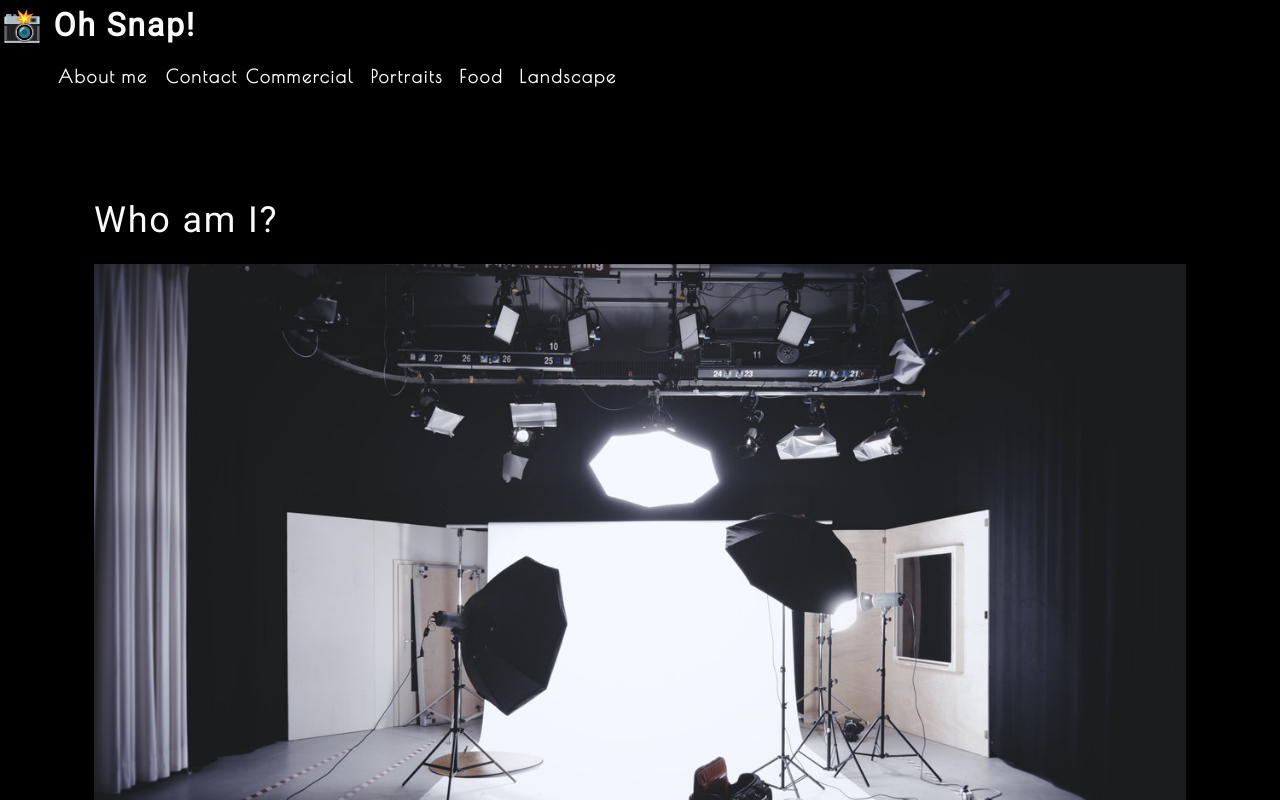
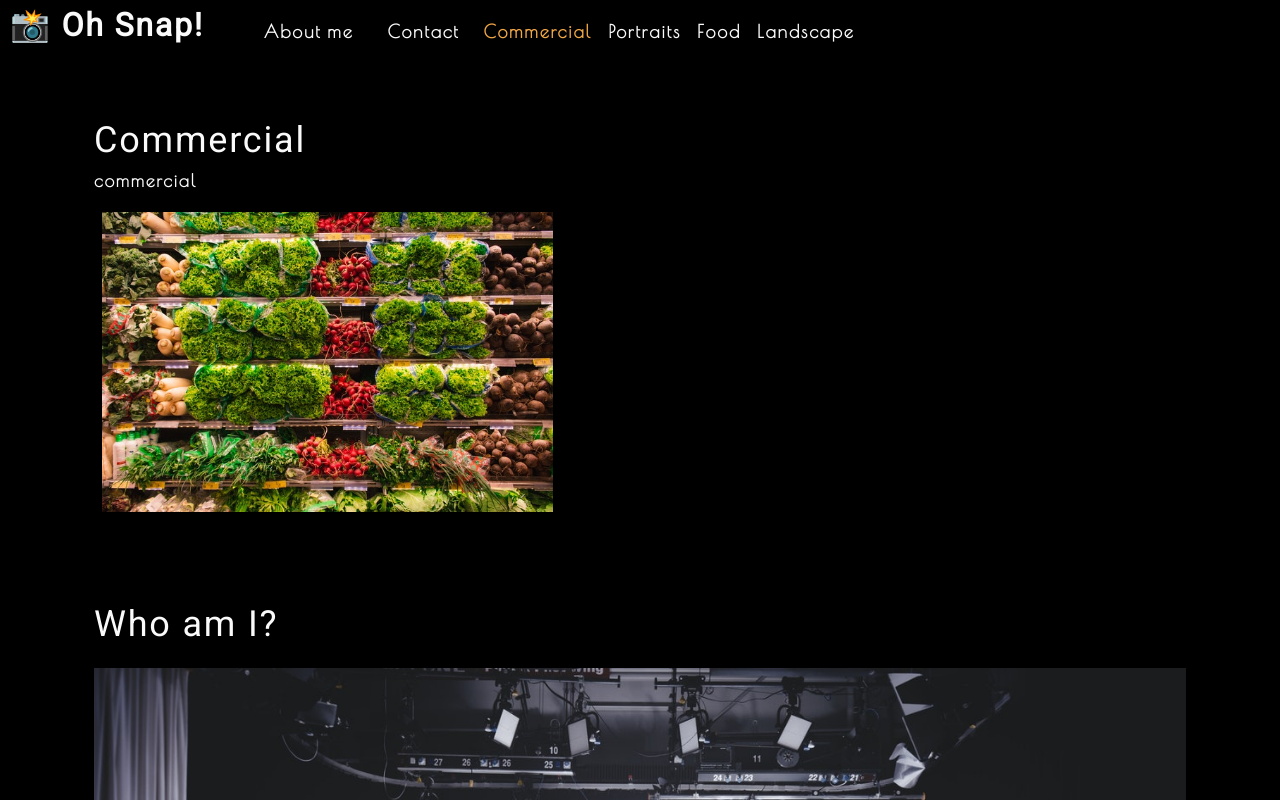
Before and after one commit to ashryan125/photo-port, a React (Create React App) app: page / in a window 1280 px wide. Shown: the top 800 px of the page. Built offline with nearby package versions, Linux system fonts and the light colour scheme.

Commit message:
added gallery component and navigation updates to include changing active link color and changing page title dynamically to chosen category

```diff
--- a/src/App.js
+++ b/src/App.js
@@ -1,15 +1,37 @@
-import React from 'react';
-import Nav from './components/Nav/index';
-import About from './components/About/index';
+import React, { useState } from 'react';
+import Nav from "./components/Nav/index";
+import About from "./components/About/index";
+import Gallery from "./components/Gallery";
 
 function App() {
+  const [categories] = useState([
+    {
+      name: "commercial",
+      description:
+        "Photos of grocery stores, food trucks, and other commercial projects",
+    },
+    { name: "portraits", description: "Portraits of people in my life" },
+    { name: "food", description: "Delicious delicacies" },
+    {
+      name: "landscape",
+      description: "Fields, farmhouses, waterfalls, and the beauty of nature",
+    },
+  ]);
+
+  const [currentCategory, setCurrentCategory] = useState(categories[0]);
+
   return (
     <div>
-      <Nav></Nav>
+      <Nav
+        categories={categories}
+        setCurrentCategory={setCurrentCategory}
+        currentCategory={currentCategory}
+      ></Nav>
       <main>
-        <About>
-
-        </About>
+        <div>
+          <Gallery></Gallery>
+          <About></About>
+        </div>
       </main>
     </div>
   );
--- /dev/null
+++ b/src/components/Gallery/index.js
@@ -0,0 +1,24 @@
+import React from "react";
+import { capitalizeFirstLetter } from "../../utils/helpers";
+import photo from "../../assets/small/commercial/0.jpg";
+
+function Gallery(props) {
+  const currentCategory = {
+    name: "commercial",
+    description:
+      "Photos of grocery stores, food trucks, and other commercial projects",
+  };
+  return (
+    <section>
+      <h1>{capitalizeFirstLetter(currentCategory.name)}</h1>
+      <p>{currentCategory.name}</p>
+      <div className="flex-row">
+        <img src={photo}
+        alt="Commercial Example"
+        className="img-thumbnail mx-1"/>
+      </div>
+    </section>
+  );
+}
+
+export default Gallery;
--- a/src/components/Nav/index.js
+++ b/src/components/Nav/index.js
@@ -1,27 +1,16 @@
-import React from "react";
+import React, { useEffect } from "react";
+import { capitalizeFirstLetter } from "../../utils/helpers";
 
+function Nav(props) {
 
-function Nav() {
-  const categories = [
-    {
-      name: "Commercial",
-      description:
-        "Photos of grocery stores, food trucks, and other commercial projects",
-    },
-    { name: "Portraits", description: "Portraits of people in my life" },
-    { name: "Food", description: "Delicious delicacies" },
-    {
-      name: "Landscape",
-      description: "Fields, farmhouses, waterfalls, and the beauty of nature",
-    },
-  ];
+  const { categories = [], setCurrentCategory, currentCategory } = props;
 
-  function categorySelected(name) {
-    console.log(`${name} clicked`);
-  }
+  useEffect(() => {
+    document.title = capitalizeFirstLetter(currentCategory.name);
+  }, [currentCategory]);
 
   return (
-    <header>
+    <header className="flex-row px-1">
       <h2>
         <a data-testid="link" href="/">
           <span role="img" aria-label="camera">
@@ -34,15 +23,26 @@
       <nav>
         <ul className="flex-row">
           <li className="mx-2">
-            <a data-testid="about" href="#about">About me</a>
+            <a data-testid="about" href="#about">
+              About me
+            </a>
           </li>
-          <li>
+          <li className="mx-2">
             <span>Contact</span>
           </li>
           {categories.map((category) => (
-            <li className="mx-1" key={category.name}>
-              <span onClick={() => categorySelected(category.name)}>
-                {category.name}
+            <li
+              className={`mx-1 ${
+                currentCategory.name === category.name && "navActive"
+              }`}
+              key={category.name}
+            >
+              <span
+                onClick={() => {
+                  setCurrentCategory(category);
+                }}
+              >
+                {capitalizeFirstLetter(category.name)}
               </span>
             </li>
           ))}
--- a/src/index.css
+++ b/src/index.css
@@ -93,6 +93,9 @@
 
 header {
   background: var(--dark);
+  display: flex;
+  /* justify-content: space-between;
+  align-items: center; */
 }
 
 header a {
```
